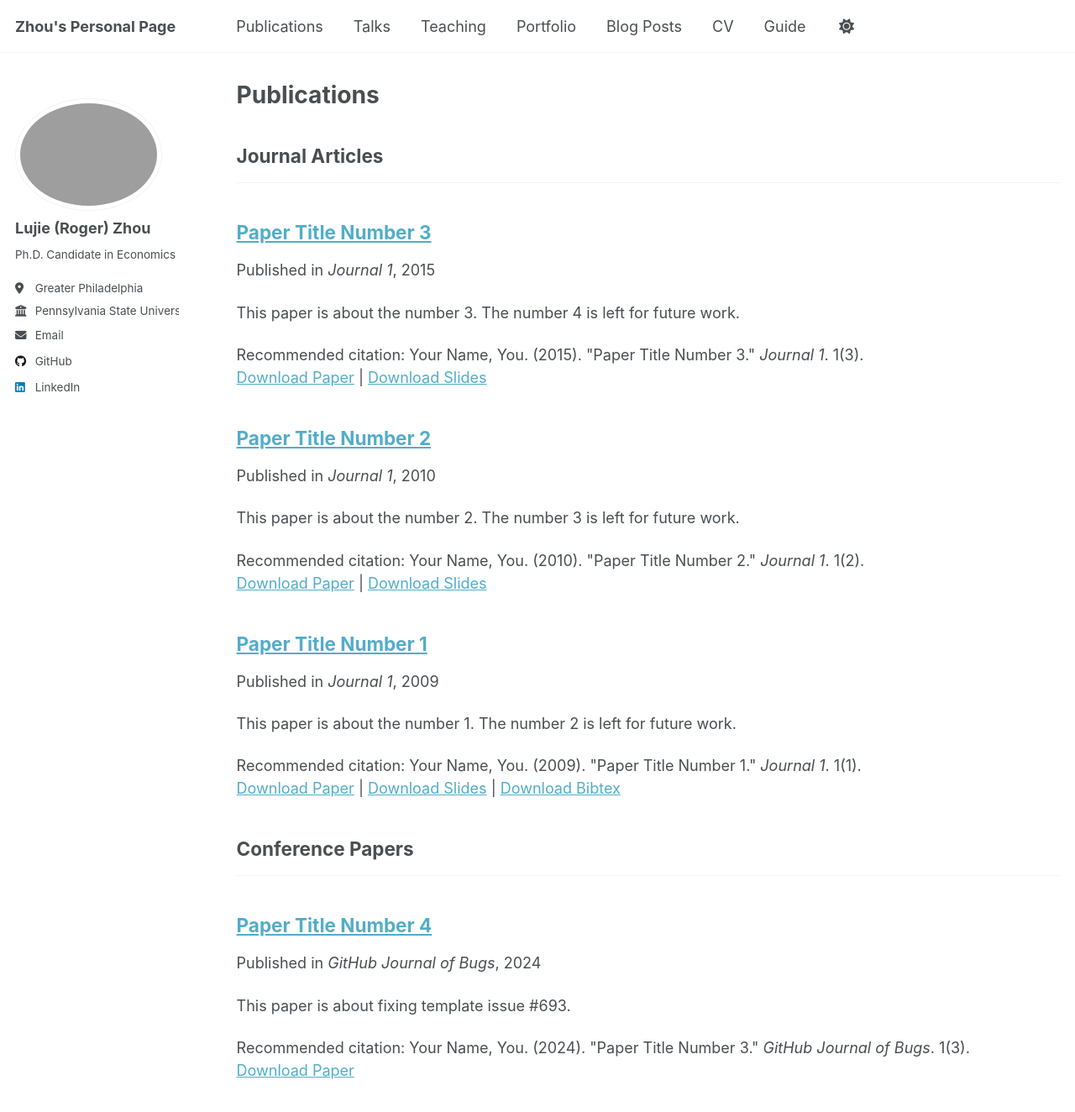
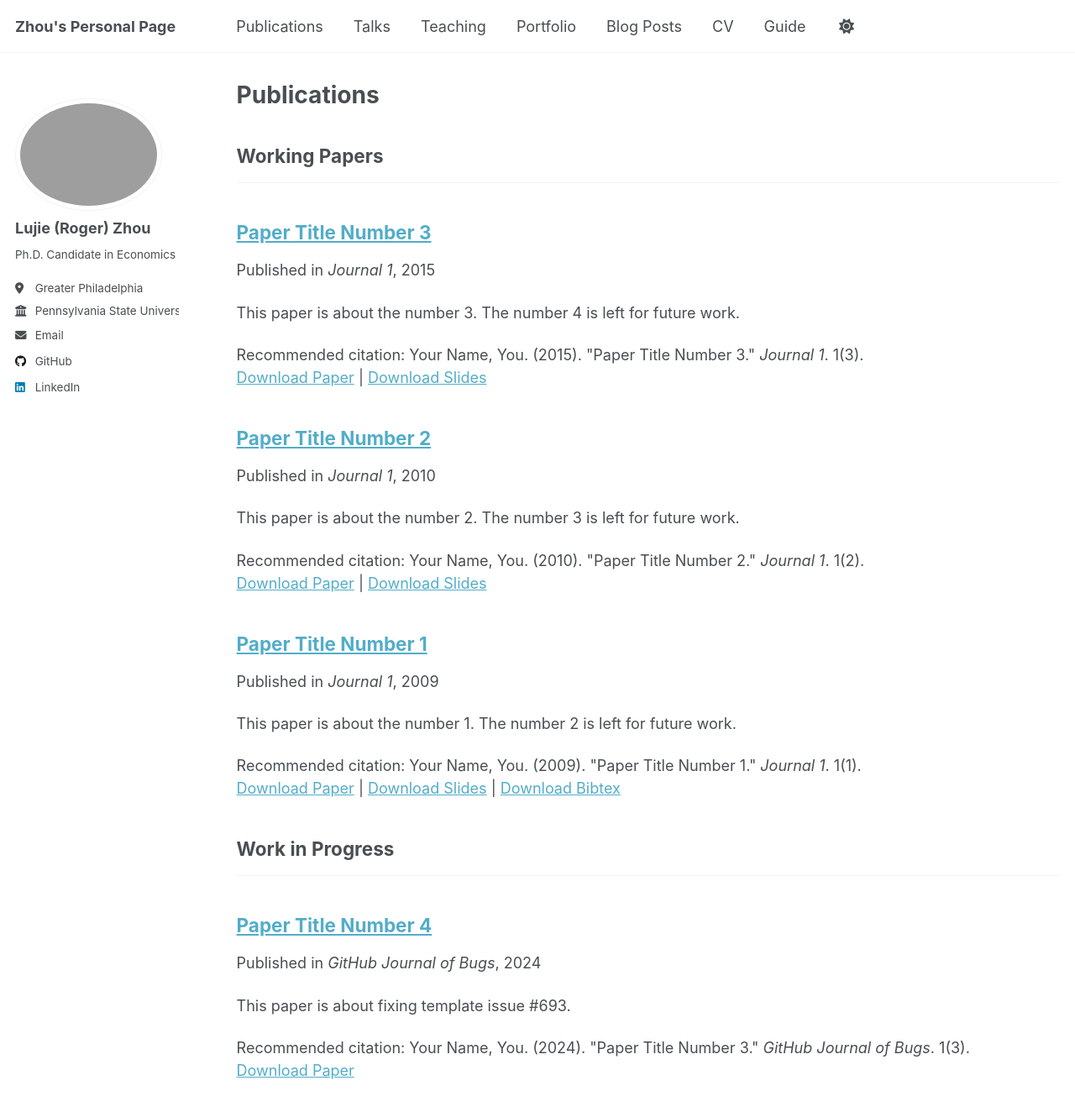
Before and after one commit to lbz5158/lujiezhou.github.io, a Jekyll site: the page built from _pages/publications.html, in a window 1280 px wide and 1400 px high. Shown: the top 1324 px of the window at 84% size. Built offline with Jekyll 4.4.1, drawn with Linux system fonts in a browser that asks for light colours.

Commit message:
Update _config.yml

```diff
--- a/_config.yml
+++ b/_config.yml
@@ -30,6 +30,8 @@ author:
   employer         : "Pennsylvania State University"
   uri              : # URL
   email            : "lbz5158@psu.edu"
+  linkedin         : "lujie-roger-zhou-579789a1" # Username
+
 
   # Academic websites
   academia         : # URL
@@ -42,7 +44,6 @@ author:
   researchgate     : # URL
   scopus           : # URL
 
-  linkedin         : "lujie-roger-zhou-579789a1" # Username
 
   # Repositories and software development
   bitbucket        : # Username - Update with your username on the site
@@ -81,11 +82,11 @@ author:
 # Publication Category - The following the list of publication categories and their headings
 publication_category:
   books:
-    title: 'Books'
+    title: 'Job Market Paper'
   manuscripts:
-    title: 'Journal Articles'
+    title: 'Working Papers'
   conferences:
-    title: 'Conference Papers'
+    title: 'Work in Progress'
 
 # Site Settings
 teaser                   :  # filename of teaser fallback teaser image placed in /images/, .e.g. "500x300.png"
```
